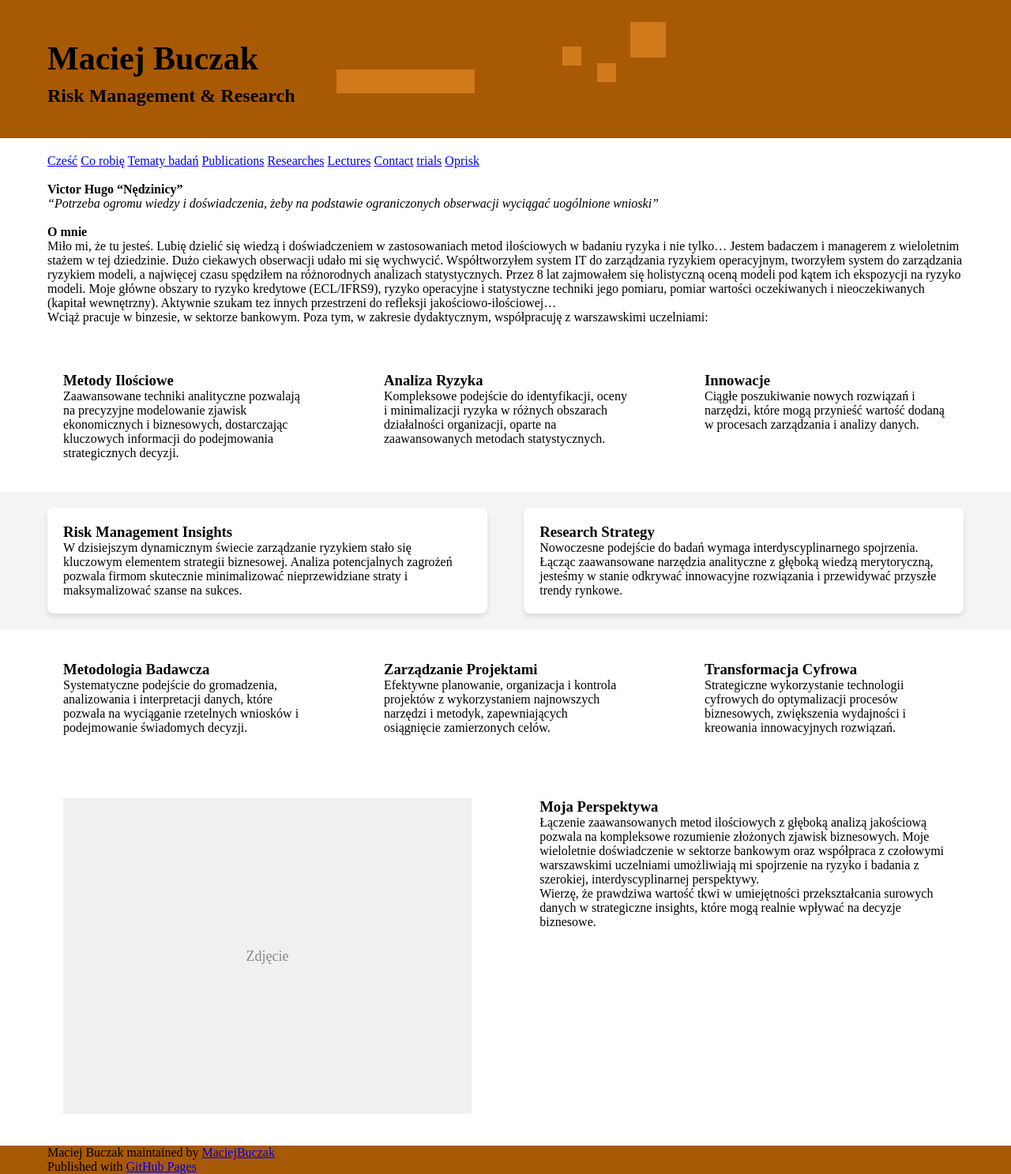
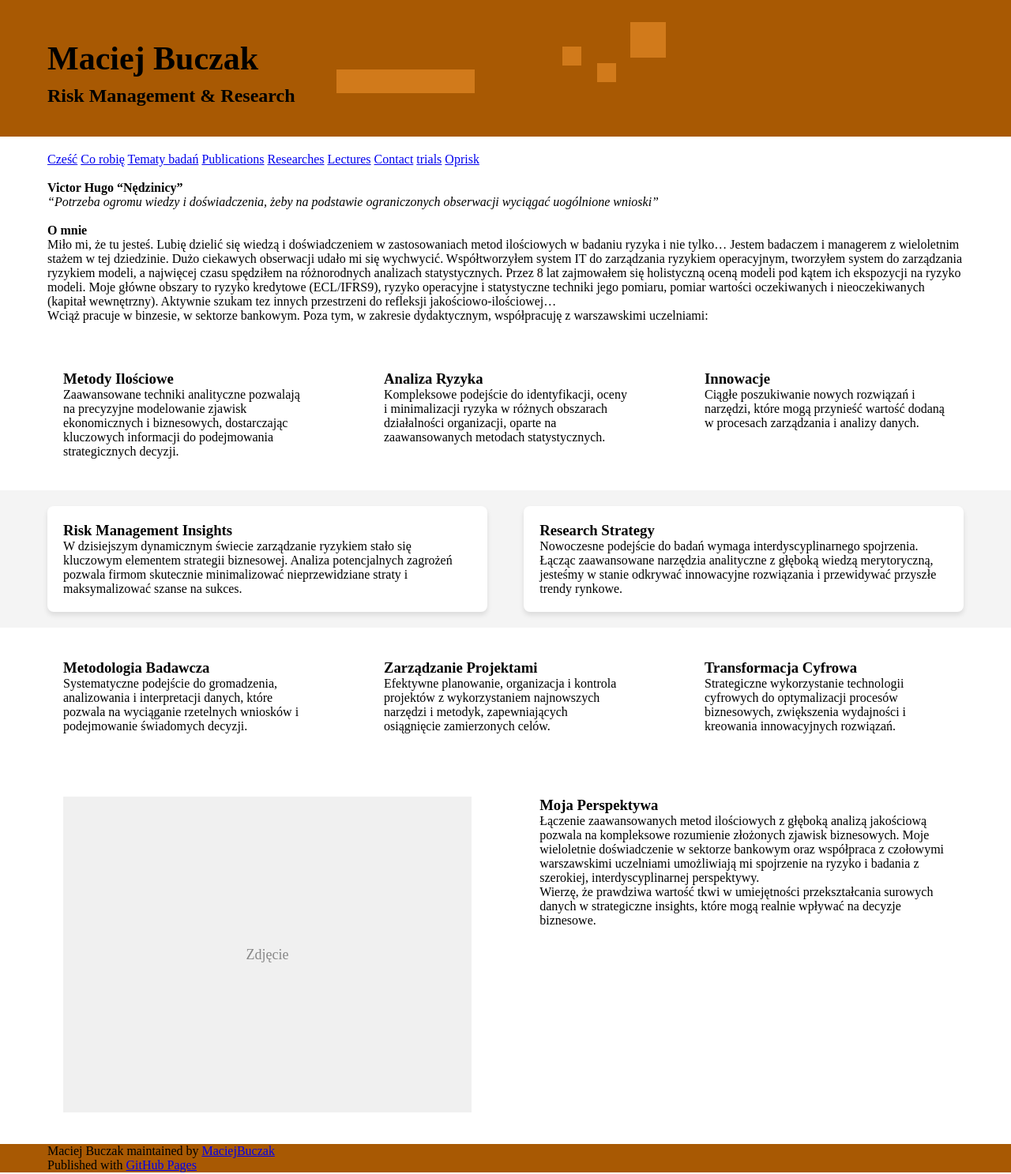
Before and after one commit to MaciejBuczak/risk-research, a Jekyll site: the page built from index.md, in a window 1280 px wide. Shown: the whole page at 79% size. Built offline with Jekyll 4.4.1, drawn with Linux system fonts in a browser that asks for light colours.

Commit message:
Update default.html

```diff
--- a/_layouts/default.html
+++ b/_layouts/default.html
@@ -33,7 +33,7 @@
       display: flex;
       justify-content: center;
       padding-top: 30px;
-      padding-bottom: 40px; /* Increased padding to make header bar taller */
+      padding-bottom: 38px; /* Increased padding to make header bar taller */
     }
     #header_wrap .inner {
       width: 100%;
```
